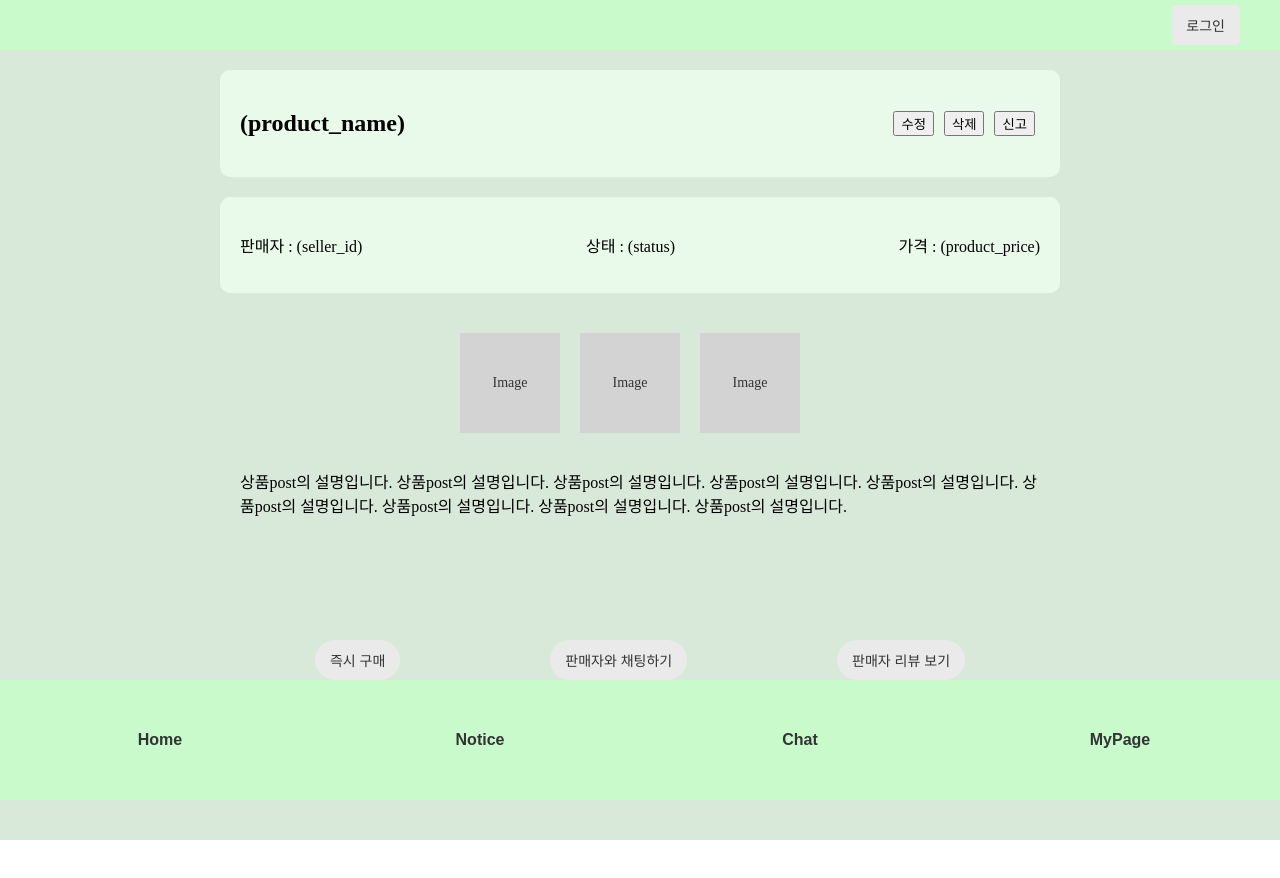
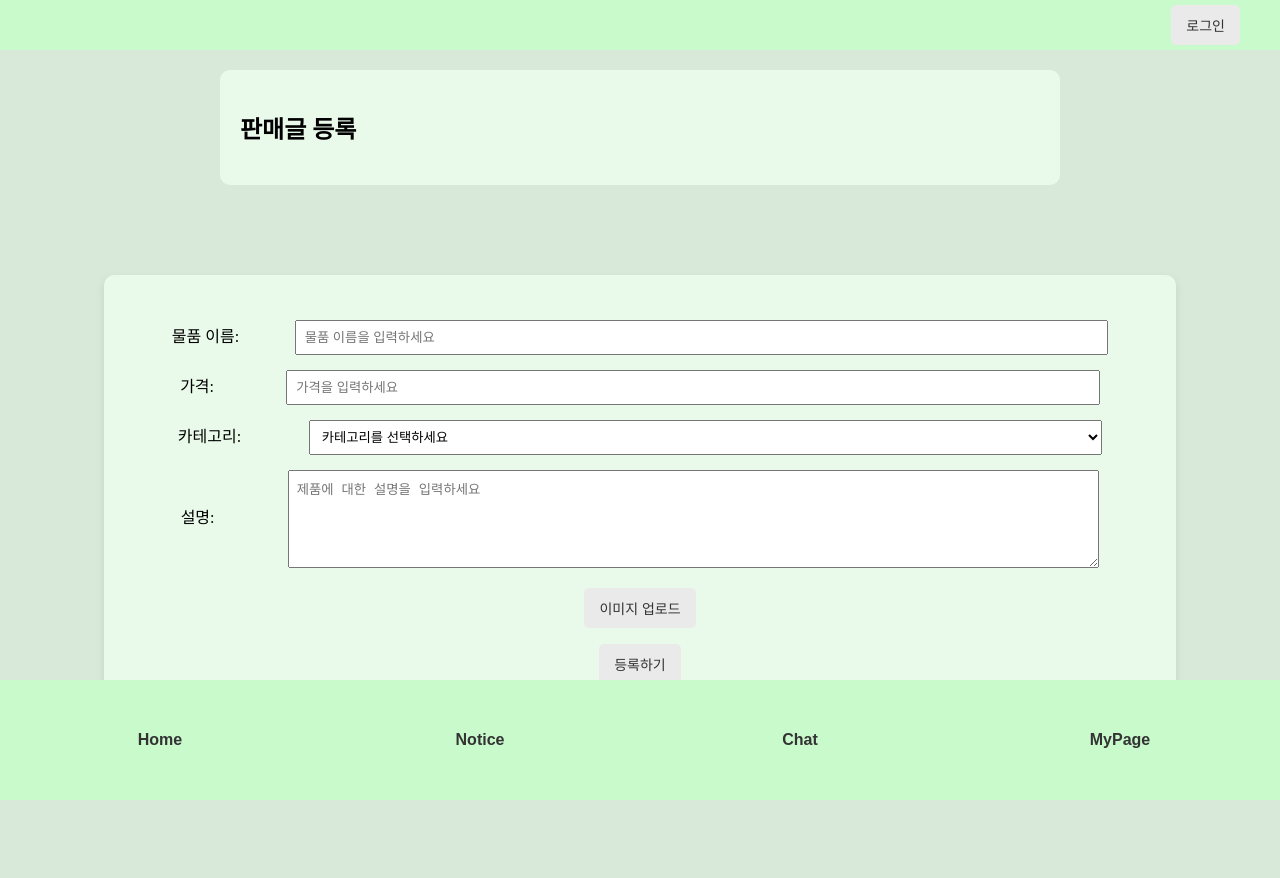
Before and after one commit to JaeSeungJae/DB_Project, a React (Vite) app in the folder Frontend/shopping_mall/: page /market/post in a window 1280 px wide. Shown: the top 878 px of the page. Before the commit the page ends 840 px from the top, so only its background shows below. Built offline with nearby package versions, Linux system fonts and the light colour scheme.

Commit message:
feat: 물품 등록 페이지 1차 구현

```diff
--- a/Frontend/shopping_mall/src/App.jsx
+++ b/Frontend/shopping_mall/src/App.jsx
@@ -9,6 +9,7 @@ import MarketMain from './pages/Market/MarketMain';
 import MarketDetail from './pages/Market/MarketDetail';
 import MyPage from './pages/Mypage/MyPage';
 import Profile from './pages/Mypage/Profile';
+import PostProduct from './pages/Market/PostProduct';
 
 function App() {
 
@@ -24,6 +25,7 @@ function App() {
           <Route path="/market/:id" element={<MarketDetail />} />
           <Route path="/mypage" element={<MyPage />} />
           <Route path="/mypage/profile" element={<Profile />} />
+          <Route path="/market/post" element={<PostProduct />} />
         </Routes>
         <Footer />
       </BrowserRouter>
--- a/Frontend/shopping_mall/src/pages/Market/MarketMain.jsx
+++ b/Frontend/shopping_mall/src/pages/Market/MarketMain.jsx
@@ -118,7 +118,7 @@ const MarketMain = () => {
       {updateProductList()}
 
       {/* 상품 등록 버튼 */}
-      <AddButton>+</AddButton>
+      <AddButton onClick={()=>navigate('/market/post')}>+</AddButton>
     </PageContainer>
   );
 };
--- a/Frontend/shopping_mall/src/pages/Market/MarketStyle.jsx
+++ b/Frontend/shopping_mall/src/pages/Market/MarketStyle.jsx
@@ -232,3 +232,9 @@ export const ProductDetailInfo = styled.div`
   margin: 20px 0;
   border-radius: 10px;
 `
+export const InputContainer = styled.div`
+margin-bottom: 10px;
+display: flex;
+align-items: center;
+justify-content: space-around;
+`
--- /dev/null
+++ b/Frontend/shopping_mall/src/pages/Market/PostProduct.jsx
@@ -0,0 +1,149 @@
+import React, { useState, useRef } from "react";
+import { PageContainer } from "./MarketStyle";
+import { Header } from "./MarketStyle";
+import { Button, LoginBox } from "../Auth/AuthStyle";
+import { InputContainer } from "./MarketStyle";
+
+const PostProduct = () => {
+  const fileInputRef = useRef(null);
+  const [name, setName] = useState(""); // 물품 이름
+  const [price, setPrice] = useState(""); // 가격
+  const [category, setCategory] = useState(""); // 카테고리
+  const [description, setDescription] = useState(""); // 설명
+  const [image, setImage] = useState(null); // 이미지 파일
+
+
+  const handleButtonClick = () => {
+    fileInputRef.current.click(); // ref를 통해 input 요소 클릭
+  };
+
+  const handleSubmit = async (e) => {
+    e.preventDefault(); // 폼 제출 시 페이지 새로고침 방지
+
+    // FormData 객체 생성 (이미지 파일 포함 전송)
+    const formData = new FormData();
+    formData.append("name", name);
+    formData.append("price", price);
+    formData.append("category", category);
+    formData.append("description", description);
+    formData.append("image", image);
+
+    try {
+      // API 호출 (POST 요청)
+      const response = await fetch("/api/products", {
+        method: "POST",
+        body: formData, // FormData를 직접 전달
+      });
+
+      if (!response.ok) {
+        throw new Error("판매글 등록 실패");
+      }
+
+      const data = await response.json();
+      alert("판매글이 등록되었습니다!");
+      console.log(data);
+    } catch (error) {
+      console.error(error);
+      alert("판매글 등록 중 오류가 발생했습니다.");
+    }
+  };
+
+  return (
+    <PageContainer>
+        <Header>
+            <h2>판매글 등록</h2>
+        </Header>
+      <LoginBox style={{width: '80%'}}>
+      <form onSubmit={handleSubmit}>
+        {/* 물품 이름 */}
+        <InputContainer>
+          <label htmlFor="name">물품 이름:</label>
+          <input
+            type="text"
+            id="name"
+            value={name}
+            onChange={(e) => setName(e.target.value)}
+            placeholder="물품 이름을 입력하세요"
+            required
+            style={{ width: "80%", padding: "8px", marginTop: "5px" }}
+          />
+        </InputContainer>
+
+        {/* 가격 */}
+        <InputContainer>
+          <label htmlFor="price">가격:</label>
+          <input
+            type="number"
+            id="price"
+            value={price}
+            onChange={(e) => setPrice(e.target.value)}
+            placeholder="가격을 입력하세요"
+            required
+            style={{ width: "80%", padding: "8px", marginTop: "5px" }}
+          />
+        </InputContainer>
+
+        {/* 카테고리 */}
+        <InputContainer>
+          <label htmlFor="category">카테고리:</label>
+          <select
+            id="category"
+            value={category}
+            onChange={(e) => setCategory(e.target.value)}
+            required
+            style={{ width: "80%", padding: "8px", marginTop: "5px" }}
+          >
+            <option value="">카테고리를 선택하세요</option>
+            <option value="electronics">전자제품</option>
+            <option value="fashion">패션</option>
+            <option value="home">가전제품</option>
+            <option value="books">도서</option>
+            <option value="other">기타</option>
+          </select>
+        </InputContainer>
+
+        {/* 설명 */}
+        <InputContainer>
+          <label htmlFor="description">설명:</label>
+          <textarea
+            id="description"
+            value={description}
+            onChange={(e) => setDescription(e.target.value)}
+            placeholder="제품에 대한 설명을 입력하세요"
+            required
+            style={{ width: "80%", padding: "8px", marginTop: "5px", height: "80px" }}
+          />
+        </InputContainer>
+
+        {/* 이미지 */}
+        <InputContainer style={{display: 'flex', justifyContent: 'center'}}>
+          <input
+            type="file"
+            multiple
+            ref={fileInputRef}
+            onChange={(e) => setImage(e.target.files[0])}
+            accept="image/*"
+
+            required
+            style={{ marginTop: "5px" }}
+            hidden
+          />
+        </InputContainer>
+        <Button onClick={handleButtonClick}>
+            이미지 업로드
+        </Button>
+        <p></p>
+
+        {/* 제출 버튼 */}
+        <Button
+          type="submit"
+        >
+          등록하기
+        </Button>
+      </form>
+      </LoginBox>
+    </PageContainer>
+  );
+};
+
+export default PostProduct;
```
